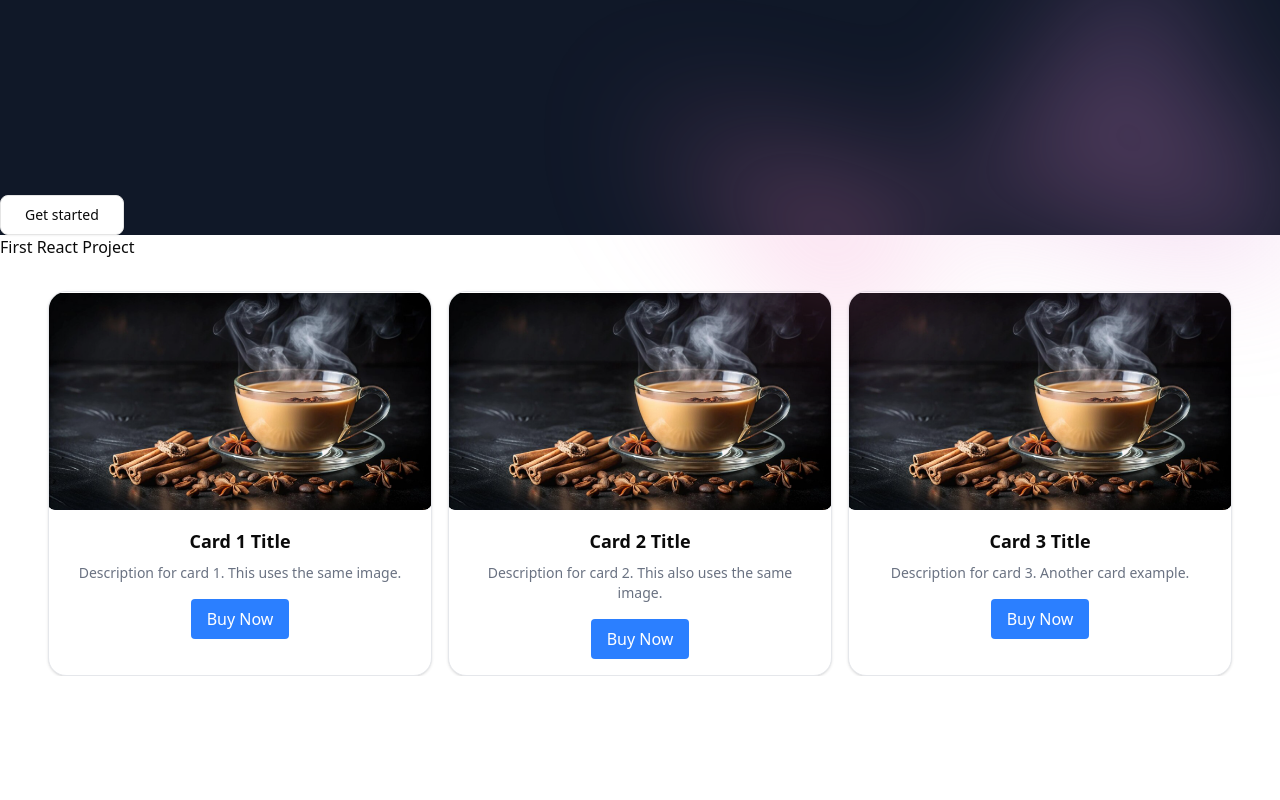
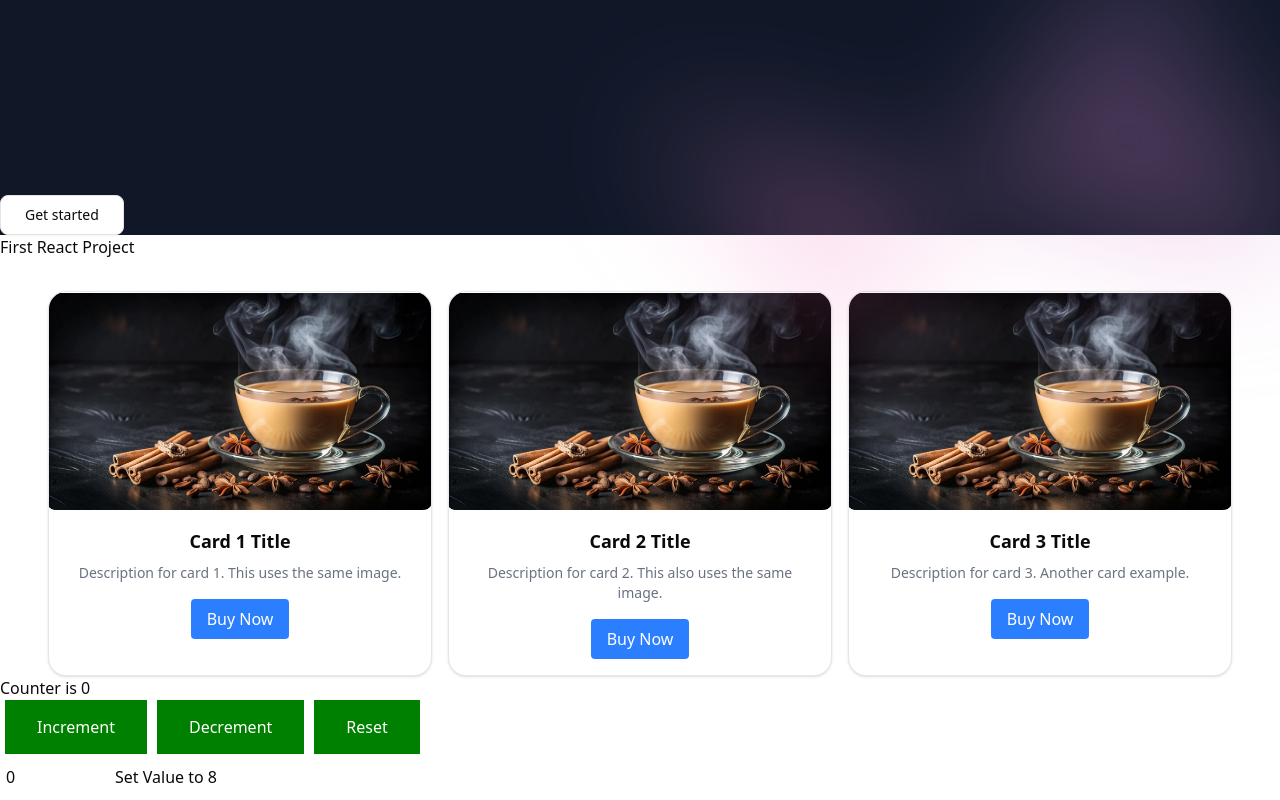
Before and after one commit to himanshusaini-91/REACT-JS-APP, a React (Vite) app: page / in a window 1280 px wide. Shown: the part 1305-2105 px from the top of the page. Before the commit the page ends 1981 px from the top, so only its background shows below. Built offline with nearby package versions, Linux system fonts and the light colour scheme.

Commit message:
Understanding the state and counter functionalitty

```diff
--- a/src/App.css
+++ b/src/App.css
@@ -36,3 +36,15 @@
 .read-the-docs {
   color: #888;
 }
+
+.button {
+  background-color: green;
+  border: none;
+  color: white;
+  padding: 15px 32px;
+  text-align: center;
+  text-decoration: none;
+  display: inline-block;
+  font-size: 16px;
+  cursor: pointer;
+}
--- a/src/App.jsx
+++ b/src/App.jsx
@@ -4,6 +4,7 @@ import screenshotImg from './assets/Screenshot.png'
 import Card from './components/Card'
 import Header from './components/Header'
 import Hero from './components/Hero'
+import Counter from './components/Counter'
 import './App.css'
 
 function App() {
@@ -42,6 +43,8 @@ function App() {
 
 
       </div>
+      <Counter />
+
 
     </>
   )
--- /dev/null
+++ b/src/components/Counter.jsx
@@ -0,0 +1,35 @@
+import "../App.css";
+import { useState } from "react";
+export default function Counter() {
+    const [count, setCount] = useState(0)
+    // const decrementHandler = () => {
+    //     setCount(count - 1)
+    // }
+    // const resetHandler = () => {
+    //     setCount(0)
+    // }
+    return (
+        <>
+            <div>
+                <h1>Counter is {count}</h1>
+                <button className="button" onClick={() => setCount(count + 1)} style={{ margin: "0 5px" }}>Increment</button>
+                <button className="button" onClick={() => setCount(count - 1)} style={{ margin: "0 5px" }}>Decrement</button>
+                <button className="button" onClick={() => setCount(0)} style={{ margin: "0 5px" }}>Reset</button>
+
+            </div>
+            <div style={{ margin: "10px 0" }}>
+                <input type="text"
+                    style={{
+                        width: "100px",
+                        border: "1px solid white",
+                        padding: "0.6 rem 1.2rem",
+                        margin: "0 5px"
+                    }}
+                    onChange={(event) => { setCount(Number(event.target.value)) }}
+                    value={count} />
+                <button style={{ margin: "0 5px" }}>Set Value to 8</button>
+            </div>
+        </>
+
+    );
+}
```
